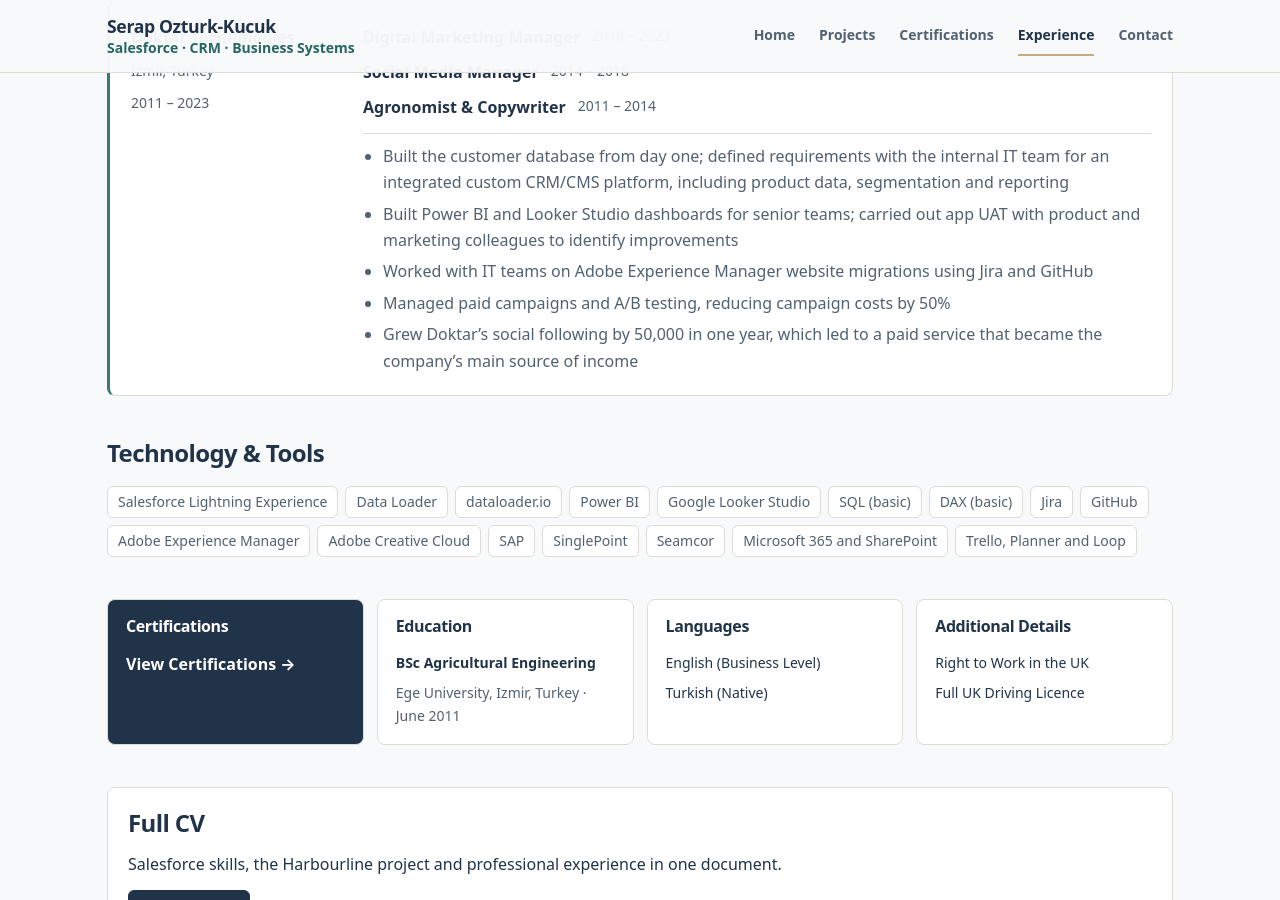
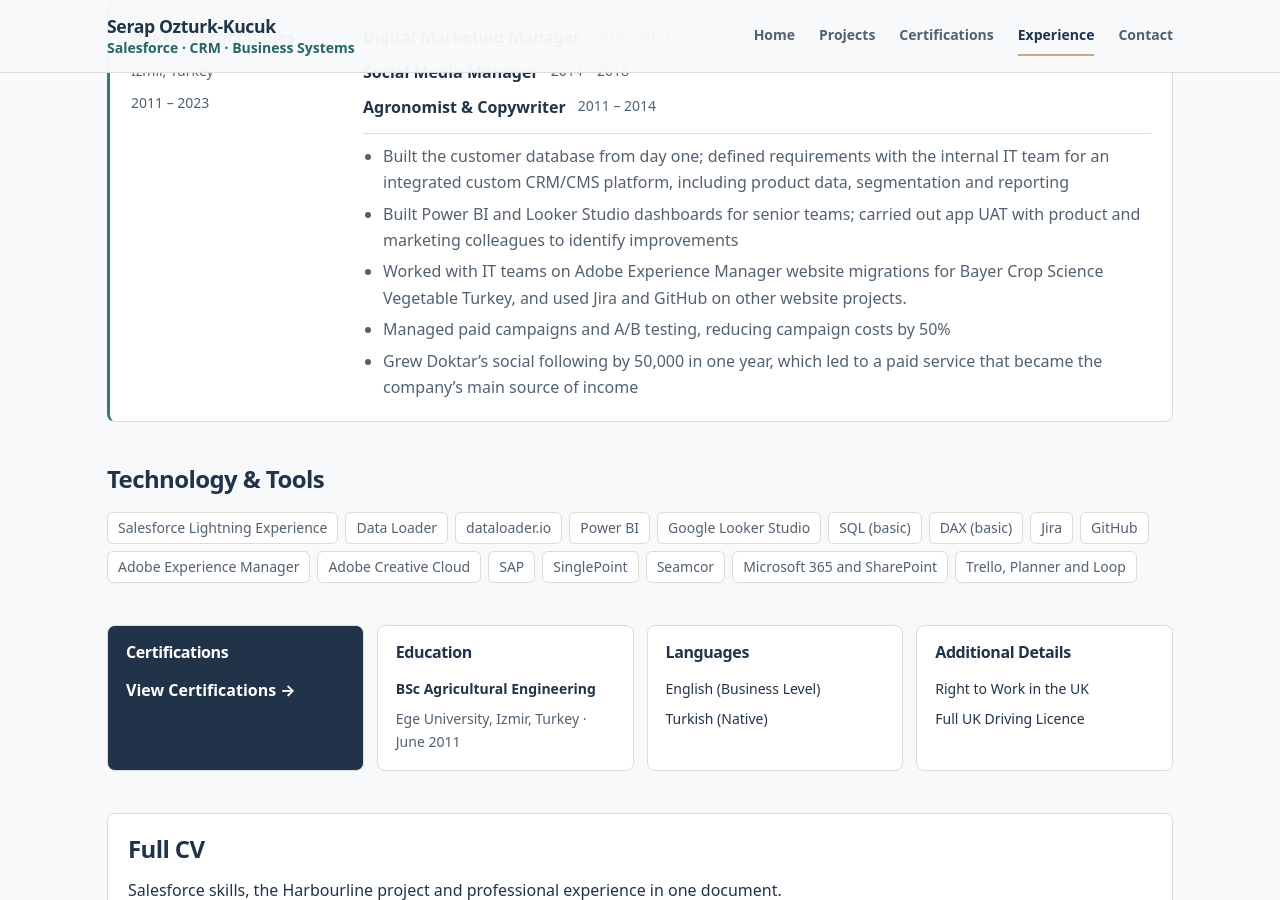
Before and after one commit to serapozturkkucuk/serapozturkkucuk.github.io, a Jekyll site: the page built from experience/index.html, in a window 1280 px wide and 900 px high, scrolled down 2453 px. Built offline with Jekyll 4.4.1, drawn with Linux system fonts in a browser that asks for light colours.

Commit message:
Clarify Doktar Adobe Experience Manager migration experience

```diff
--- a/_data/experience.yml
+++ b/_data/experience.yml
@@ -28,6 +28,6 @@
   points:
     - Built the customer database from day one; defined requirements with the internal IT team for an integrated custom CRM/CMS platform, including product data, segmentation and reporting
     - Built Power BI and Looker Studio dashboards for senior teams; carried out app UAT with product and marketing colleagues to identify improvements
-    - Worked with IT teams on Adobe Experience Manager website migrations using Jira and GitHub
+    - Worked with IT teams on Adobe Experience Manager website migrations for Bayer Crop Science Vegetable Turkey, and used Jira and GitHub on other website projects.
     - Managed paid campaigns and A/B testing, reducing campaign costs by 50%
     - Grew Doktar’s social following by 50,000 in one year, which led to a paid service that became the company’s main source of income
```
